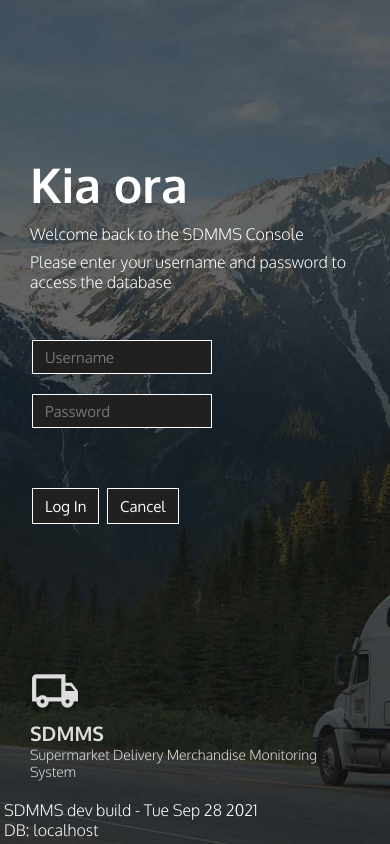
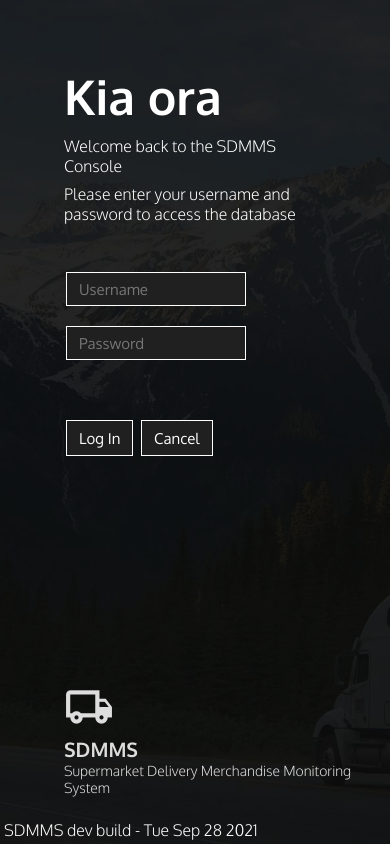
Before and after one commit to danieldymondnz/ENSE810-Assignment2-2021S2, a PHP site: page /login.php in a window 390 px wide. Run offline with PHP 8.4, Linux system fonts and the light colour scheme.

Commit message:
Updated Login UI

```diff
--- a/Web Application/www/css/xenixStyle.css
+++ b/Web Application/www/css/xenixStyle.css
@@ -298,9 +298,10 @@
     background-repeat: no-repeat;
     background-position: center;
     background-size: cover;
-    height: 100vh;
+    height: calc(100vh - 200px);
     margin: 0;
-    padding: 0 100px;
+    padding: 100px 100px;
+    position: relative;
     transition: 0.2s ease-in-out;
     vertical-align: center;
     -webkit-background-size: cover;
@@ -309,13 +310,16 @@
 }
 
 .floatingSessionContainer {
-    padding-top: max(calc(50vh - 270px), 40px);
+    background-color:rgba(10, 10, 10, 0.705);
+    height: calc(100% - 128px);
+    padding: 64px;
+    width: 430px;
 }
 
 .floatingSessionLogo {
     color: #DDDDDD;
     position: absolute;
-    bottom: 64px;
+    bottom: 148px;
     width: 420px;
 }
 
@@ -333,14 +337,21 @@
     margin: 0;
 }
 
-@media screen and (max-width: 1200px) {
+@media screen and (max-width: 750px) {
 
     .sessionBody {
-        padding: 0 30px;
+        height: 100vh;
+        padding: 0;
+    }
+
+    .floatingSessionContainer {
+        background-color: none;
+        width: calc(100%  - 128px);
     }
 
     .floatingSessionLogo {
-        width: calc(100vw - 64px);
+        bottom: 48px;
+        width: calc(100vw - 84px);
     }
 
 }
--- a/Web Application/www/index.php
+++ b/Web Application/www/index.php
@@ -20,9 +20,11 @@
         <form method="post" action="login.php">
             <input class="englargedButton" type="submit" value="Log In"/>
         </form>
+
+        <!-- Floating Session Logo Template -->
+        <?php require('phpTemplates/floatingSessionLogo.php'); ?>
     </section>
 
-    <!-- Floating Session Logo Template -->
-    <?php require('phpTemplates/floatingSessionLogo.php'); ?>
+
 
 </body>
--- a/Web Application/www/login.php
+++ b/Web Application/www/login.php
@@ -21,11 +21,11 @@
             <input class="englargedButton" type="submit" value="Log In"/>
             <input class="englargedButton" id="button" type="button" value="Cancel" onclick="location.href = '/';"></input>
         </form>
+
+        <!-- Floating Session Logo Template -->
+        <?php require('phpTemplates/floatingSessionLogo.php'); ?>
+
     </section>
-
-    <!-- Floating Session Logo Template -->
-    <?php require('phpTemplates/floatingSessionLogo.php'); ?>
-
 
 </body>
 
--- a/Web Application/www/phpTemplates/header.php
+++ b/Web Application/www/phpTemplates/header.php
@@ -8,10 +8,8 @@
 <link rel="icon" type="image/png" sizes="16x16" href="/img/favicon/favicon-16x16.png">
 <link rel="manifest" href="/img/favicon/site.webmanifest">
 
-<div id="buildHeader" style="position: fixed; bottom: 4px; left: 4px;" onload="replaceConnectionAddress();">
+<div id="buildHeader" style="position: absolute; bottom: 4px; left: 4px;" onload="replaceConnectionAddress();">
     SDMMS dev build - <span id="buildHeaderDateTime"></span><br>
-    DB: localhost
-
     <script>
         var dt = new Date().toDateString();
         document.getElementById('buildHeaderDateTime').innerHTML=dt;
```
